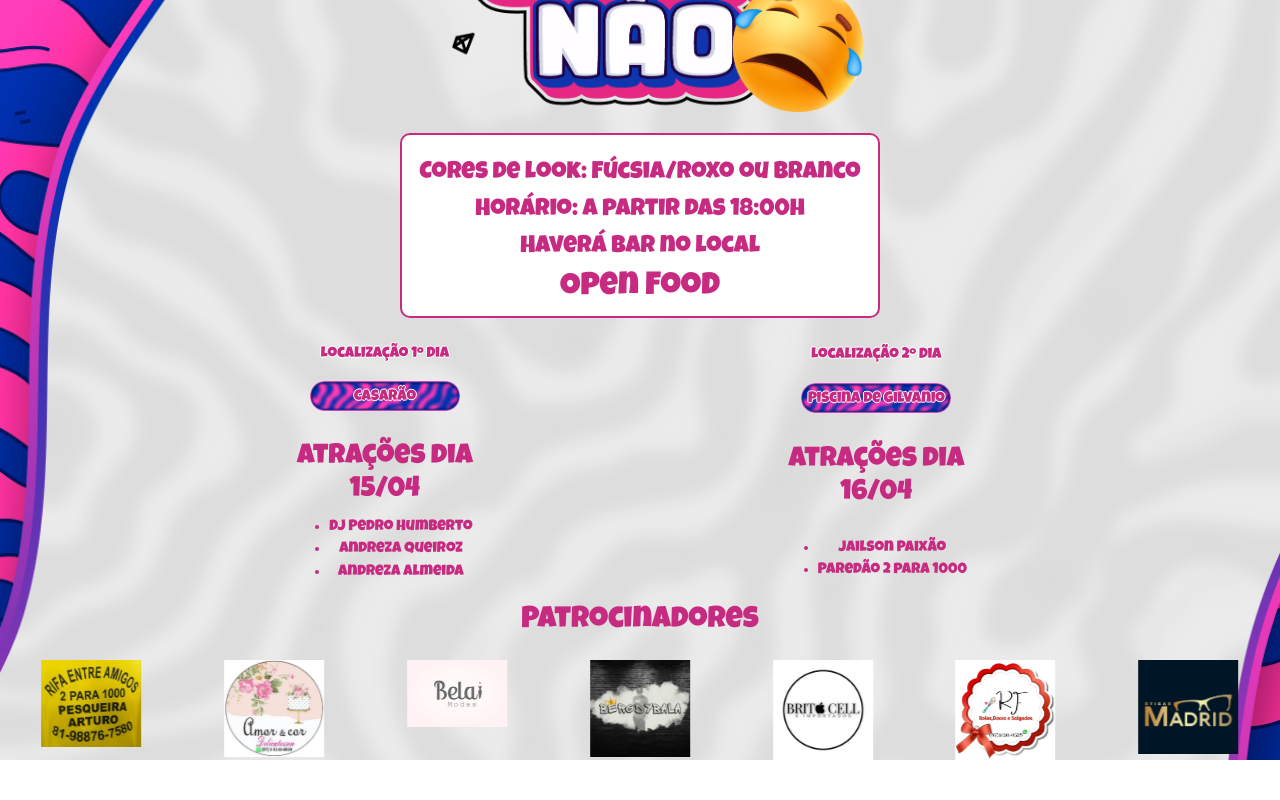
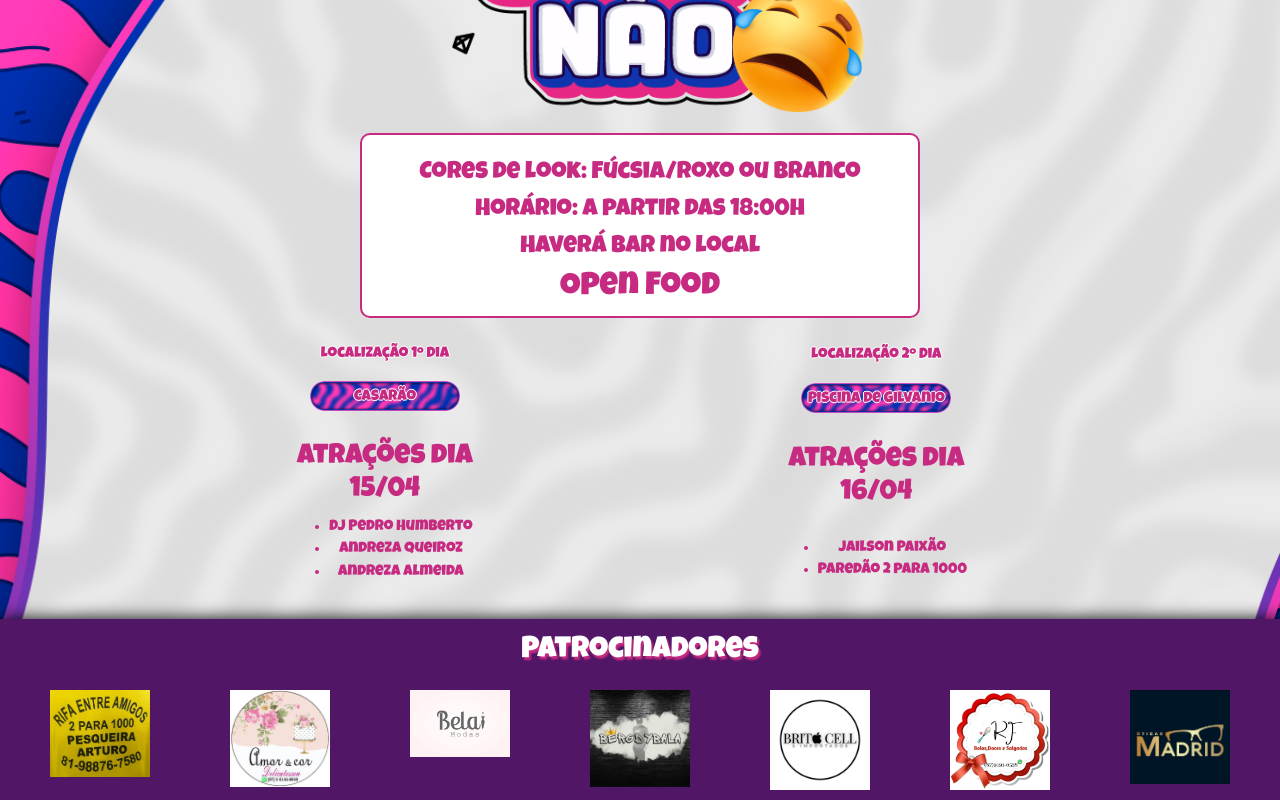
Before and after one commit to viniciusHerminio/pageGlaybson, a React (Create React App) app: page / in a window 1280 px wide. Shown: the part 207-1007 px from the top of the page. Before the commit the page ends 967 px from the top, so only its background shows below. Built offline with nearby package versions, Linux system fonts and the light colour scheme.

Commit message:
adicionando box patrocinio

```diff
--- a/src/App.css
+++ b/src/App.css
@@ -35,7 +35,7 @@ html {
 .titlePatrocinadores {
   font-family: 'Luckiest Guy', cursive;
   font-size: 30px;
-  color: #C72b81;
+  color: white;
 }
 
 .titleLocalizacao {
@@ -64,10 +64,20 @@ html {
 .quadroFundo {
   text-align: center;
   background-color: white;
-  width: 60vh;
+  width: 70vh;
   margin-top: 20px;
   border-radius: 10px;
   border: #C72b81 solid 2px;
+}
+
+.quadroPatrocinadores {
+  text-align: center;
+  background-color: #511666;
+  text-shadow: #C72b81 2px 3px 2px;
+  box-shadow: 0px 0px 1em black;
+  width: 100%;
+  margin-top: 20px;
+  padding: 10px;
 }
 
 a:link {
--- a/src/App.js
+++ b/src/App.js
@@ -81,6 +81,7 @@ function App() {
         </ul>
       </div>
       </div>
+      <div className='quadroPatrocinadores'>
          <div className='titlePatrocinadores'>
         <p className='patrocinadoresTitle'>Patrocinadores</p>
       </div>
@@ -94,6 +95,7 @@ function App() {
         disableButtonsControls
         disableDotsControls
         />
+        </div>
       </footer>
       </div>
   );
```
